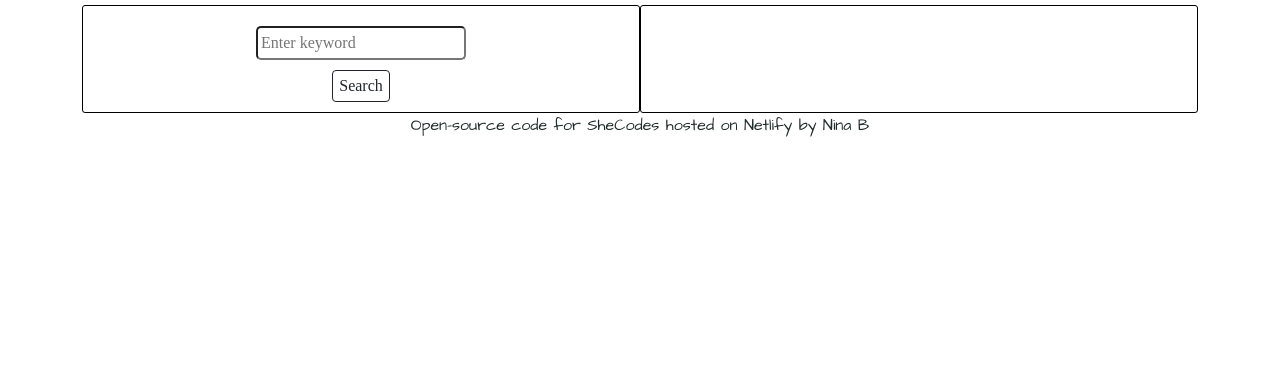
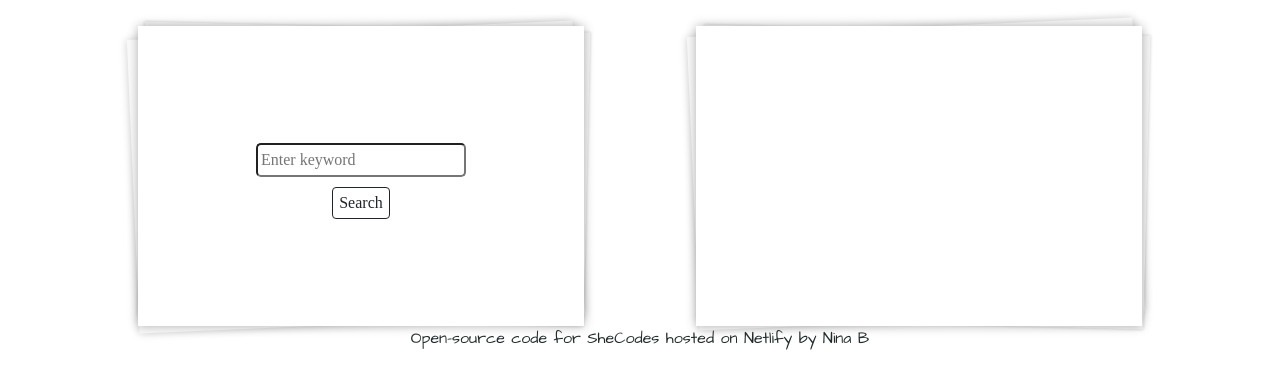
Before and after one commit to WinglessNomad/dictionary-project, a React (Create React App) app: page / in a window 1280 px wide. Shown: the top 388 px of the page. Built offline with nearby package versions, Linux system fonts and the light colour scheme; a web font is replaced by a local one.

Commit message:
Outlined CSS

```diff
--- a/src/App.css
+++ b/src/App.css
@@ -9,19 +9,47 @@ main {
   display: grid;
   grid-template-columns: repeat(2, 1fr);
   place-content: center;
-  justify-content: space-around;
+  gap: unset;
 }
 
 /*LEFT AREA*/
+
 .areaLeft {
   display: grid;
   grid-column: 1;
   align-items: center;
   justify-items: center;
-  border: 1px solid black;
-  border-radius: 3px;
-  padding: 10px;
-  margin-top: 5px;
+  background: #fff;
+  box-shadow: 0 0 10px rgba(0, 0, 0, 0.3);
+  margin: 26px auto 0;
+  max-width: 550px;
+  min-height: 300px;
+  padding: 24px;
+  position: relative;
+  width: 80%;
+}
+
+.areaLeft:before,
+.areaLeft:after {
+  content: "";
+  height: 98%;
+  position: absolute;
+  width: 100%;
+  z-index: -1;
+}
+.areaLeft:before {
+  background: #fafafa;
+  box-shadow: 0 0 8px rgba(0, 0, 0, 0.2);
+  left: -5px;
+  top: 4px;
+  transform: rotate(-2.5deg);
+}
+.areaLeft:after {
+  background: #f6f6f6;
+  box-shadow: 0 0 3px rgba(0, 0, 0, 0.2);
+  right: -3px;
+  top: 1px;
+  transform: rotate(1.4deg);
 }
 
 /*for main word - font-family: 'Macondo', cursive;*/
@@ -30,10 +58,39 @@ main {
 .areaRight {
   display: grid;
   grid-column: 2;
-  border: 1px solid black;
-  border-radius: 3px;
-  padding: 10px;
-  margin-top: 5px;
+  align-items: center;
+  justify-items: center;
+  background: #fff;
+  box-shadow: 0 0 10px rgba(0, 0, 0, 0.3);
+  margin: 26px auto 0;
+  max-width: 550px;
+  min-height: 300px;
+  padding: 24px;
+  position: relative;
+  width: 80%;
+}
+
+.areaRight:before,
+.areaRight:after {
+  content: "";
+  height: 98%;
+  position: absolute;
+  width: 100%;
+  z-index: -1;
+}
+.areaRight:before {
+  background: #fafafa;
+  box-shadow: 0 0 8px rgba(0, 0, 0, 0.2);
+  left: -3px;
+  top: 1px;
+  transform: rotate(-2.5deg);
+}
+.areaRight:after {
+  background: #f6f6f6;
+  box-shadow: 0 0 3px rgba(0, 0, 0, 0.2);
+  right: -5px;
+  top: 4px;
+  transform: rotate(1.4deg);
 }
 
 /*FOOTER*/
```
